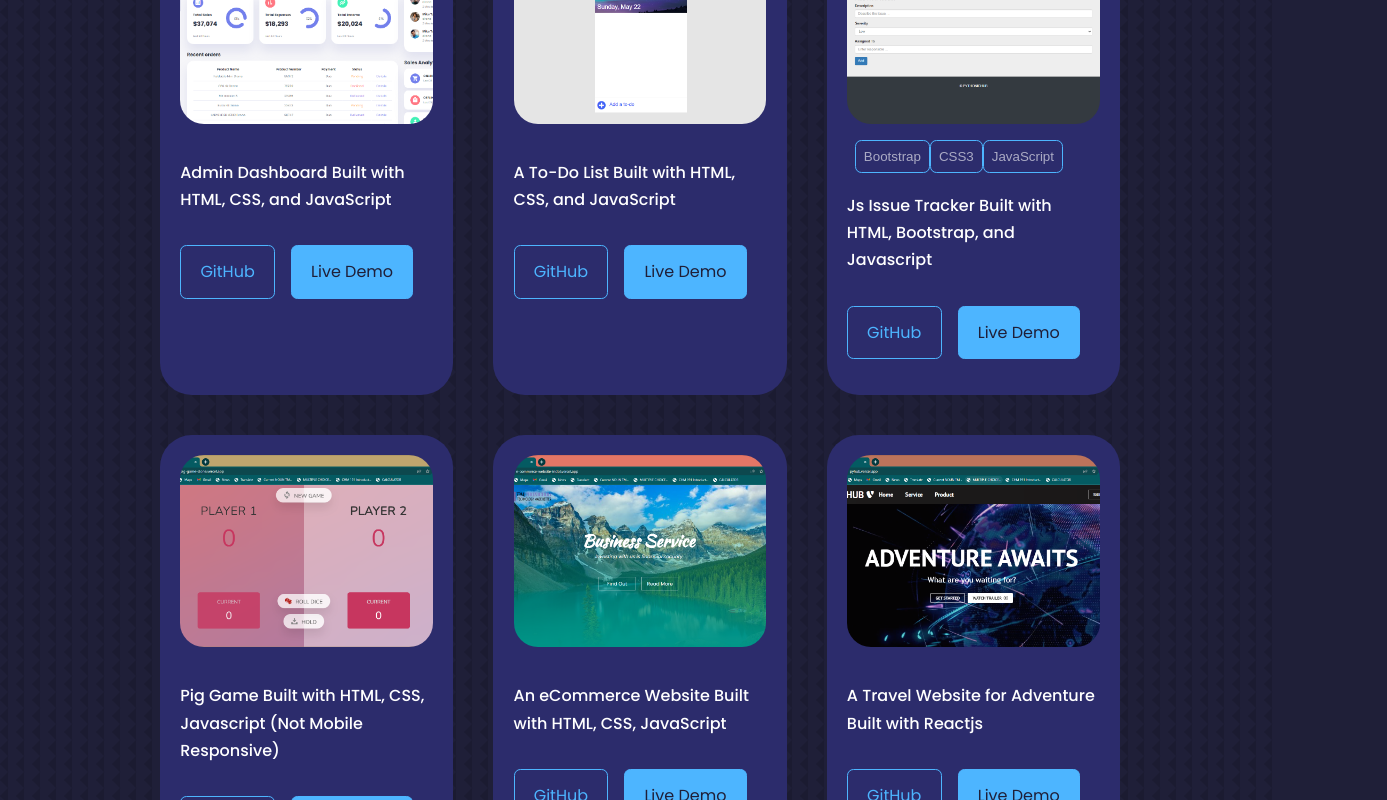
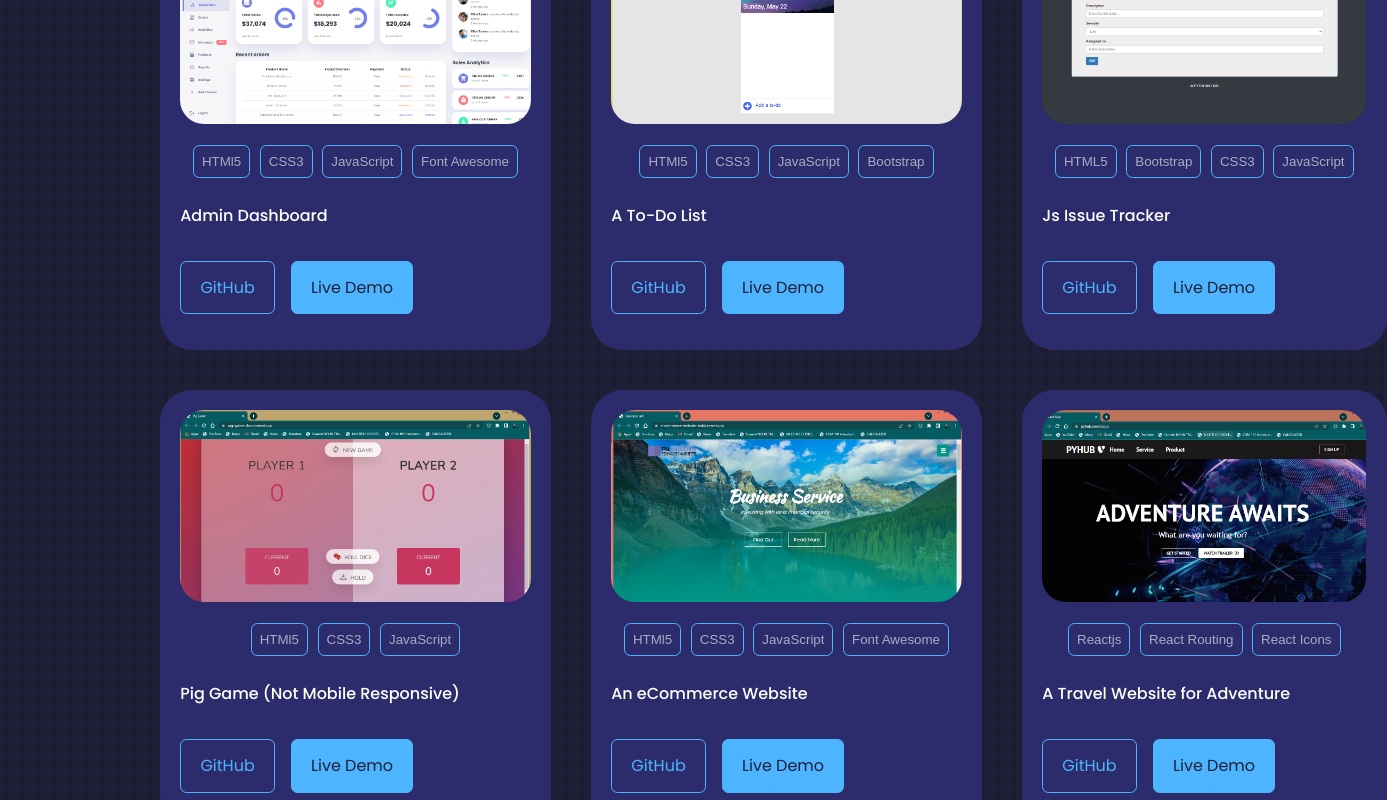
Before and after one commit to Vin-Jex/pythoniclaver, a React (Create React App) app: page / in a window 1280 px wide. Shown: the part 3340-4140 px from the top of the page, 1387 px wide, since content can reach past the window. Built offline with nearby package versions, Linux system fonts and the light colour scheme.

Commit message:
Update file

```diff
--- a/src/components/header/CTA.jsx
+++ b/src/components/header/CTA.jsx
@@ -1,5 +1,4 @@
 import React from 'react'
-import CV from '../../assets/cv.pdf'
 
 const CTA = () => {
   return (
--- a/src/components/portfolio/Portfolio.jsx
+++ b/src/components/portfolio/Portfolio.jsx
@@ -13,8 +13,8 @@ const data = [
   {
     id: 1,
     image: IMG1,
-    technology: `Battle`,
-    title: 'Admin Dashboard Built with HTML, CSS, and JavaScript',
+    technology: [ 'HTMl5', 'CSS3', 'JavaScript', 'Font Awesome' ],
+    title: 'Admin Dashboard',
     github: 'https://github.com/pythoniclaver/Admin-Dashboard',
     demo: 'https://pythonichub-admin-dashboard.vercel.app/',
   },
@@ -22,18 +22,18 @@ const data = [
   {
     id: 2,
     image: IMG2,
-    technology: `Battle`,
-    title: 'A To-Do List Built with HTML, CSS, and JavaScript',
+    technology: [ 'HTMl5', 'CSS3', 'JavaScript', 'Bootstrap' ],
+    title: 'A To-Do List',
     github: 'https://github.com/pythoniclaver',
     demo: 'https://pythonichub-to-do-list.netlify.app',
   },
 
   {
     id: 3,
-    technology: ['Bootstrap', 'CSS3', 'JavaScript' ],
+    technology: [ 'HTML5', 'Bootstrap', 'CSS3', 'JavaScript' ],
 
     image: IMG3,
-    title: 'Js Issue Tracker Built with HTML, Bootstrap, and Javascript',
+    title: 'Js Issue Tracker',
     github: 'https://github.com/pythoniclaver',
     demo: 'https://js-issue-tracker.vercel.app/',
   },
@@ -41,8 +41,8 @@ const data = [
   {
     id: 4,
     image: IMG4,
-    technology: `Battle`,
-    title: 'Pig Game Built with HTML, CSS, Javascript (Not Mobile Responsive)',
+    technology: [ 'HTMl5', 'CSS3', 'JavaScript' ],
+    title: 'Pig Game (Not Mobile Responsive)',
     github: 'https://github.com/pythoniclaver',
     demo: 'https://pig-game-clone.vercel.app/',
   },
@@ -50,8 +50,8 @@ const data = [
   {
     id: 5,
     image: IMG5,
-    technology: `Battle`,
-    title: 'An eCommerce Website Built with HTML, CSS, JavaScript',
+    technology: [ 'HTMl5', 'CSS3', 'JavaScript', 'Font Awesome' ],
+    title: 'An eCommerce Website',
     github: 'https://github.com/pythoniclaverhttps://github.com/pythoniclaver/eCommerce-Website',
     demo: 'https://e-commerce-website-indol.vercel.app/',
   },
@@ -59,15 +59,16 @@ const data = [
   {
     id: 6,
     image: IMG6,
-    technology: `React`,
-    title: 'A Travel Website for Adventure Built with Reactjs',
+    technology: [ 'Reactjs', 'React Routing', 'React Icons' ],
+    title: 'A Travel Website for Adventure',
     github: 'https://github.com/pythoniclaver',
     demo: 'https://pyhub.vercel.app/',
   },
+
   {
     id: 7,
     image: IMG6,
-    technology: `Reactjs`,
+    technology: [ 'Reactjs', 'React Routing', 'queryString' ],
     title: 'GitHub Battle compares two users and return a winner and a loser based on their stat.',
     github: 'https://github.com/pythoniclaver',
     demo: 'https://github-repo-battle.vercel.app/',
--- a/src/index.css
+++ b/src/index.css
@@ -88,6 +88,7 @@ a:hover {
   width: max-content;
   display: flex;
   padding: 1rem .5rem 0rem ;
+  margin: auto;
 }
 
 .btn.technology {
@@ -96,6 +97,7 @@ a:hover {
   color: var(--color-light);
   background: var(--color-dark);
   padding: .5rem .5rem;
+  margin: .3rem;
 }
 
 .btn {
```
